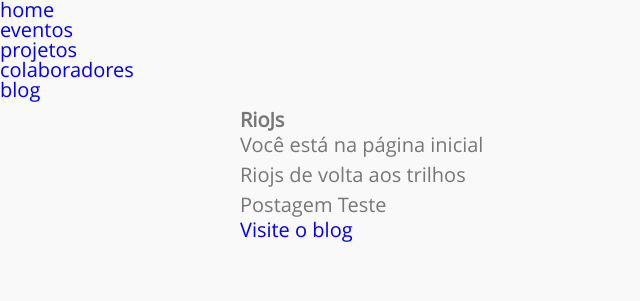
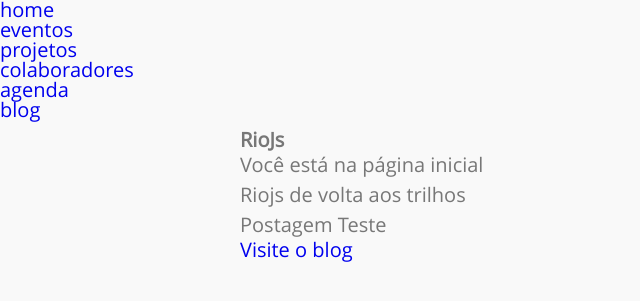
Before and after one commit to riojs-org/blog, a Jekyll site: the page built from index.html, in a window 1280 px wide. Shown: the top 301 px of the page, without its empty margins (0-640 px from the left). Built offline with Jekyll 4.4.1, drawn with Linux system fonts in a browser that asks for light colours.

Commit message:
Adding agenda to header

```diff
--- a/_includes/header.html
+++ b/_includes/header.html
@@ -22,6 +22,7 @@
 			<li><a href="{{ "eventos" | prepend: site.baseurl }}">eventos</a></li>
 			<li><a href="{{ "projetos" | prepend: site.baseurl }}" id="projetos">projetos</a></li>
 			<li><a href="{{ "colaboradores" | prepend: site.baseurl }}">colaboradores</a></li>
+      <li><a href="{{ "agenda" | prepend: site.baseurl }}">agenda</a></li>
 			<li><a href="{{ "blog" | prepend: site.baseurl }}">blog</a></li>
 		</ul>
 	</nav>
```
